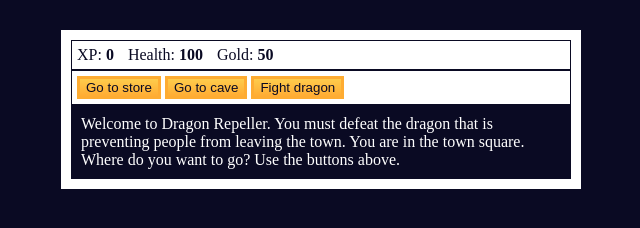
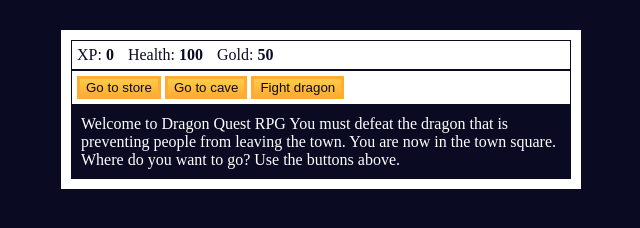
Before and after one commit to hermanthng/rpggame, a plain HTML site: page index.html in a window 1280 px wide. Shown: the full height of the page, 319-959 px from the left. Drawn offline with Linux system fonts and the light colour scheme.

Commit message:
Update index.html

```diff
--- a/index.html
+++ b/index.html
@@ -3,7 +3,7 @@
   <head>
     <meta charset="utf-8">
     <link rel="stylesheet" href="./styles.css">
-    <title>RPG - Dragon Repeller</title>
+    <title> Cave & Dragon RPG </title>
   </head>
   <body>
     <div id="game">
@@ -22,7 +22,7 @@
         <span class="stat">Health: <strong><span id="monsterHealth"></span></strong></span>
       </div>
       <div id="text">
-        Welcome to Dragon Repeller. You must defeat the dragon that is preventing people from leaving the town. You are in the town square. Where do you want to go? Use the buttons above.
+        Welcome to Dragon Quest RPG You must defeat the dragon that is preventing people from leaving the town. You are  now in the town square. Where do you want to go? Use the buttons above.
       </div>
     </div>
     <script src="./script.js"></script>
```
